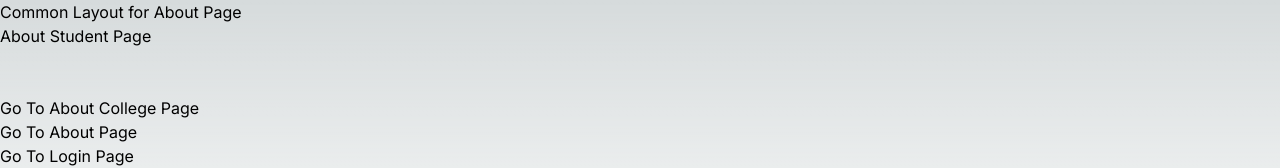
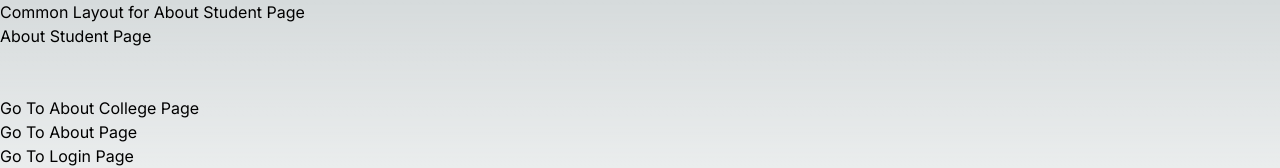
Before and after one commit to amitroy497/full-next-study, a Next.js app: page /about/aboutStudent in a window 1280 px wide. Shown: the top 168 px of the page. Built offline with nearby package versions, Linux system fonts and the light colour scheme.

Commit message:
5. Conditional Layout

```diff
--- a/src/app/about/layout.tsx
+++ b/src/app/about/layout.tsx
@@ -9,7 +9,13 @@ const AboutLayout: FC<AboutLayoutProps> = ({ children }) => {
 	const pathName = usePathname();
 	return (
 		<>
-			<h1>Common Layout for About Page</h1>
+			{pathName === '/about/aboutCollege' ? (
+				<h1>Common Layout for About College Page</h1>
+			) : pathName === '/about/aboutStudent' ? (
+				<h1>Common Layout for About Student Page</h1>
+			) : (
+				<h1>Common Layout for About Page</h1>
+			)}
 			{children}
 		</>
 	);
```
